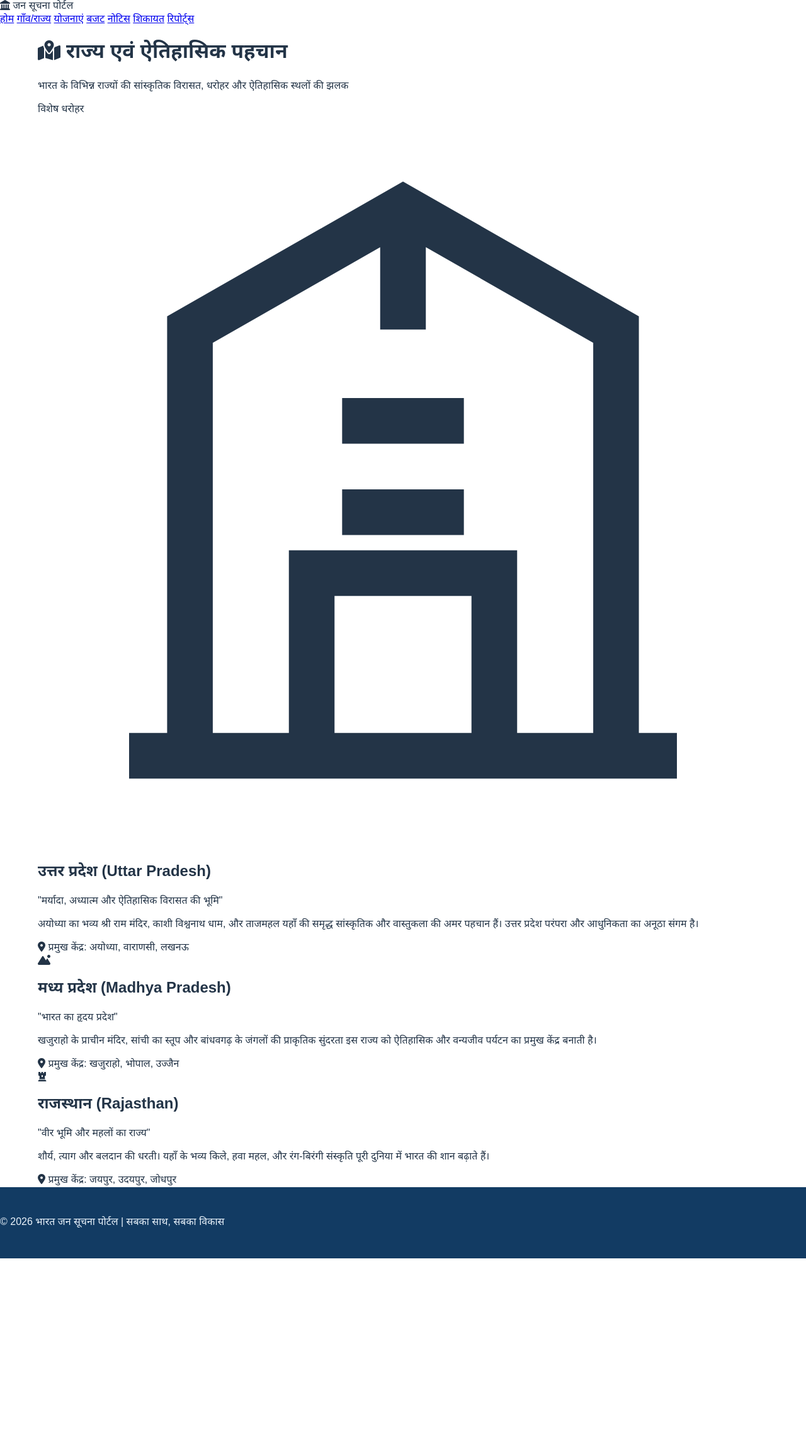
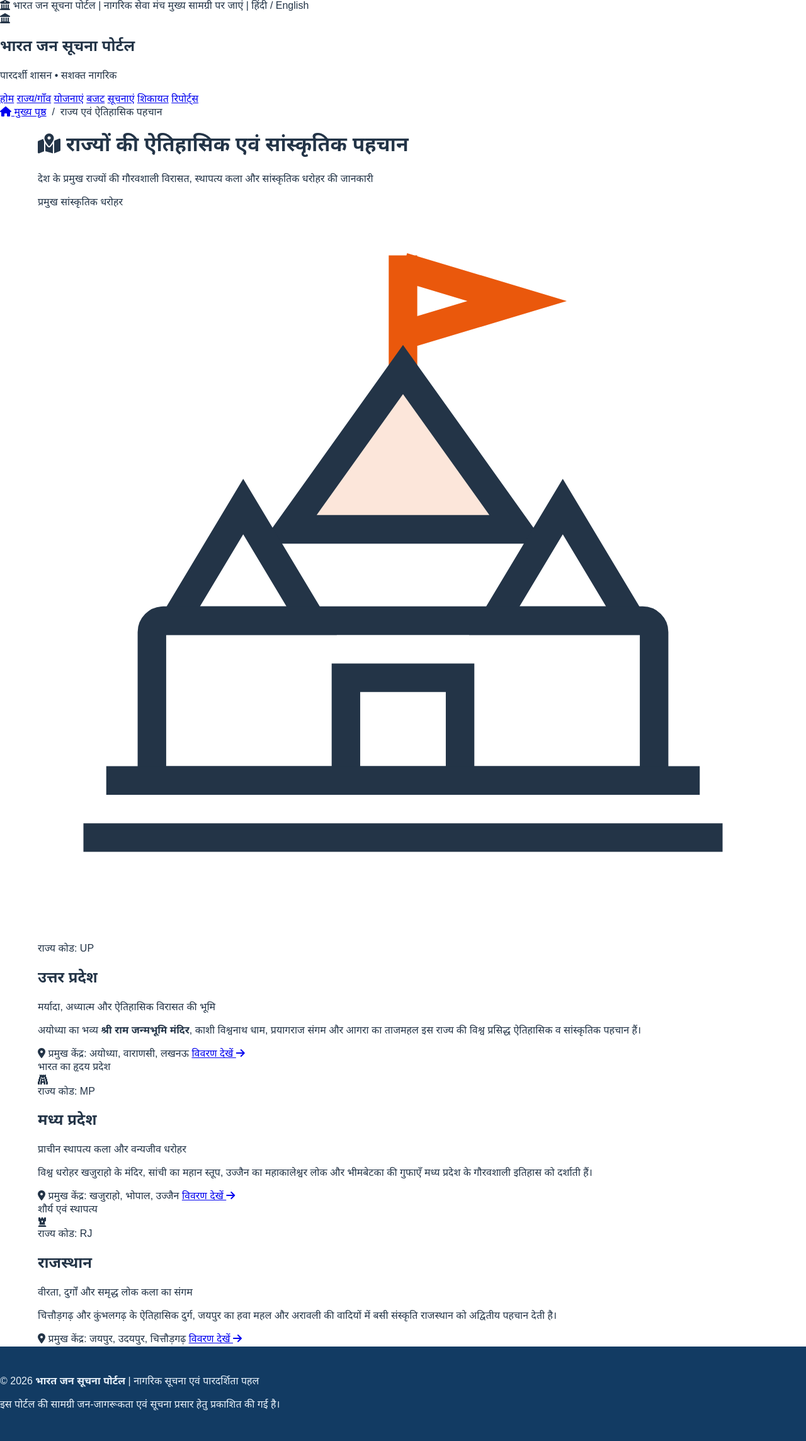
Before and after one commit to bundelkhandsevasamitii/JAN-SOOCHNA-PORTAL-, a Flask app: page /village in a window 1280 px wide. Shown: the whole page at 63% size. Before the commit the page ends 1998 px from the top, so only its background shows below. Run offline with Flask 3, Linux system fonts and the light colour scheme; parts of the project's set-up code (start-up, migrations or seed data) failed here and were passed over.

Commit message:
Update village.html

```diff
--- a/templates/village.html
+++ b/templates/village.html
@@ -3,97 +3,152 @@
 <head>
     <meta charset="UTF-8">
     <meta name="viewport" content="width=device-width, initial-scale=1.0">
-    <title>ग्राम एवं राज्य पहचान - भारत जन सूचना पोर्टल</title>
-    <!-- Google Fonts -->
-    <link href="https://fonts.googleapis.com/css2?family=Poppins:wght@300;400;500;600;700&display=swap" rel="stylesheet">
+    <title>राज्य एवं ग्राम पहचान - भारत जन सूचना पोर्टल</title>
+    <!-- Google Fonts (Hindi + English Clean Font) -->
+    <link href="https://fonts.googleapis.com/css2?family=Noto+Sans+Devanagari:wght@400;500;600;700&family=Poppins:wght@400;500;600;700&display=swap" rel="stylesheet">
     <!-- FontAwesome Icons -->
     <link rel="stylesheet" href="https://cdnjs.cloudflare.com/ajax/libs/font-awesome/6.4.0/css/all.min.css">
-    <!-- Custom CSS -->
+    <!-- Custom Light Govt CSS -->
     <link rel="stylesheet" href="{{ url_for('static', filename='css/style.css') }}">
 </head>
-<body class="dark-theme">
+<body>
 
-    <!-- Navbar -->
+    <!-- Top Govt Accessibility & Info Strip -->
+    <div class="gov-top-strip">
+        <div class="strip-content">
+            <span><i class="fa-solid fa-building-columns"></i> भारत जन सूचना पोर्टल | नागरिक सेवा मंच</span>
+            <span>मुख्य सामग्री पर जाएं | हिंदी / English</span>
+        </div>
+    </div>
+
+    <!-- Main Official Header & Navbar -->
     <header class="navbar">
-        <div class="logo">
-            <i class="fa-solid fa-landmark"></i> <span>जन सूचना पोर्टल</span>
+        <div class="logo-section">
+            <div class="emblem-box">
+                <i class="fa-solid fa-landmark"></i>
+            </div>
+            <div>
+                <h2 class="portal-title">भारत जन सूचना पोर्टल</h2>
+                <p class="portal-subtitle">पारदर्शी शासन • सशक्त नागरिक</p>
+            </div>
         </div>
         <nav class="nav-links">
             <a href="/">होम</a>
-            <a href="/village" class="active">गाँव/राज्य</a>
+            <a href="/village" class="active">राज्य/गाँव</a>
             <a href="/schemes">योजनाएं</a>
             <a href="/budget">बजट</a>
-            <a href="/notices">नोटिस</a>
+            <a href="/notices">सूचनाएं</a>
             <a href="/complaints">शिकायत</a>
             <a href="/reports">रिपोर्ट्स</a>
         </nav>
     </header>
 
+    <!-- Breadcrumb Bar -->
+    <div class="breadcrumb-bar">
+        <div class="breadcrumb-container">
+            <a href="/"><i class="fa-solid fa-house"></i> मुख्य पृष्ठ</a> &nbsp;/&nbsp; <span>राज्य एवं ऐतिहासिक पहचान</span>
+        </div>
+    </div>
+
     <!-- Main Container -->
     <main class="container">
         <div class="page-header">
-            <h1><i class="fa-solid fa-map-location-dot"></i> राज्य एवं ऐतिहासिक पहचान</h1>
-            <p>भारत के विभिन्न राज्यों की सांस्कृतिक विरासत, धरोहर और ऐतिहासिक स्थलों की झलक</p>
+            <h1><i class="fa-solid fa-map-location-dot"></i> राज्यों की ऐतिहासिक एवं सांस्कृतिक पहचान</h1>
+            <p>देश के प्रमुख राज्यों की गौरवशाली विरासत, स्थापत्य कला और सांस्कृतिक धरोहर की जानकारी</p>
         </div>
 
-        <!-- States & Heritage Grid -->
+        <!-- States & Heritage Cards Grid -->
         <div class="cards-grid">
 
-            <!-- Card 1: Uttar Pradesh (Ram Mandir & Heritage Theme) -->
-            <div class="state-card featured-card">
-                <div class="card-badge">विशेष धरोहर</div>
-                <div class="card-icon-container ram-mandir-glow">
-                    <!-- राम मंदिर / वास्तुकला को दर्शाने वाला आइकॉन या छोटा SVG प्रतीक -->
-                    <svg class="custom-svg-icon" viewBox="0 0 24 24" fill="none" stroke="currentColor" stroke-width="1.5">
-                        <path d="M3 21h18M5 21V7l7-4 7 4v14M9 21v-6h6v6M12 3v4M10 10h4M10 13h4"></path>
-                    </svg>
+            <!-- Card 1: Uttar Pradesh (Ram Mandir Custom SVG Design) -->
+            <div class="state-card featured-up">
+                <div class="card-top-ribbon saffron-ribbon">प्रमुख सांस्कृतिक धरोहर</div>
+                <div class="card-header-flex">
+                    <div class="icon-badge saffron-badge" title="श्री राम मंदिर वास्तुकला प्रतीक">
+                        <!-- श्री राम मंदिर शिखर का छोटा SVG डिज़ाइन -->
+                        <svg class="temple-svg" viewBox="0 0 64 64" fill="none" stroke="currentColor" stroke-width="2.5">
+                            <!-- ध्वज -->
+                            <path d="M32 4V14M32 5L42 8L32 11" stroke="#ea580c" stroke-width="2.5"/>
+                            <!-- मुख्य शिखर -->
+                            <path d="M22 28L32 14L42 28H22Z" fill="rgba(234, 88, 12, 0.15)"/>
+                            <!-- सहायक गुंबद -->
+                            <path d="M12 36L18 26L24 36H12Z"/>
+                            <path d="M40 36L46 26L52 36H40Z"/>
+                            <!-- मंदिर आधार व स्तंभ -->
+                            <rect x="10" y="36" width="44" height="14" rx="1"/>
+                            <path d="M27 50V41H37V50"/>
+                            <!-- सीढ़ियाँ -->
+                            <path d="M6 50H58M4 55H60"/>
+                        </svg>
+                    </div>
+                    <div>
+                        <span class="state-code">राज्य कोड: UP</span>
+                        <h2>उत्तर प्रदेश</h2>
+                    </div>
                 </div>
-                <h2>उत्तर प्रदेश (Uttar Pradesh)</h2>
-                <p class="tagline">"मर्यादा, अध्यात्म और ऐतिहासिक विरासत की भूमि"</p>
+                <p class="tagline">मर्यादा, अध्यात्म और ऐतिहासिक विरासत की भूमि</p>
                 <p class="description">
-                    अयोध्या का भव्य श्री राम मंदिर, काशी विश्वनाथ धाम, और ताजमहल यहाँ की समृद्ध सांस्कृतिक और वास्तुकला की अमर पहचान हैं। उत्तर प्रदेश परंपरा और आधुनिकता का अनूठा संगम है।
+                    अयोध्या का भव्य <strong>श्री राम जन्मभूमि मंदिर</strong>, काशी विश्वनाथ धाम, प्रयागराज संगम और आगरा का ताजमहल इस राज्य की विश्व प्रसिद्ध ऐतिहासिक व सांस्कृतिक पहचान हैं।
                 </p>
-                <div class="card-footer-info">
+                <div class="card-meta">
                     <span><i class="fa-solid fa-location-dot"></i> प्रमुख केंद्र: अयोध्या, वाराणसी, लखनऊ</span>
+                    <a href="#" class="details-link">विवरण देखें <i class="fa-solid fa-arrow-right"></i></a>
                 </div>
             </div>
 
             <!-- Card 2: Madhya Pradesh -->
             <div class="state-card">
-                <div class="card-icon-container">
-                    <i class="fa-solid fa-mountain-sun"></i>
+                <div class="card-top-ribbon navy-ribbon">भारत का हृदय प्रदेश</div>
+                <div class="card-header-flex">
+                    <div class="icon-badge navy-badge">
+                        <i class="fa-solid fa-gopuram"></i>
+                    </div>
+                    <div>
+                        <span class="state-code">राज्य कोड: MP</span>
+                        <h2>मध्य प्रदेश</h2>
+                    </div>
                 </div>
-                <h2>मध्य प्रदेश (Madhya Pradesh)</h2>
-                <p class="tagline">"भारत का हृदय प्रदेश"</p>
+                <p class="tagline">प्राचीन स्थापत्य कला और वन्यजीव धरोहर</p>
                 <p class="description">
-                    खजुराहो के प्राचीन मंदिर, सांची का स्तूप और बांधवगढ़ के जंगलों की प्राकृतिक सुंदरता इस राज्य को ऐतिहासिक और वन्यजीव पर्यटन का प्रमुख केंद्र बनाती है।
+                    विश्व धरोहर खजुराहो के मंदिर, सांची का महान स्तूप, उज्जैन का महाकालेश्वर लोक और भीमबेटका की गुफाएँ मध्य प्रदेश के गौरवशाली इतिहास को दर्शाती हैं।
                 </p>
-                <div class="card-footer-info">
+                <div class="card-meta">
                     <span><i class="fa-solid fa-location-dot"></i> प्रमुख केंद्र: खजुराहो, भोपाल, उज्जैन</span>
+                    <a href="#" class="details-link">विवरण देखें <i class="fa-solid fa-arrow-right"></i></a>
                 </div>
             </div>
 
             <!-- Card 3: Rajasthan -->
             <div class="state-card">
-                <div class="card-icon-container">
-                    <i class="fa-solid fa-chess-rook"></i>
+                <div class="card-top-ribbon green-ribbon">शौर्य एवं स्थापत्य</div>
+                <div class="card-header-flex">
+                    <div class="icon-badge green-badge">
+                        <i class="fa-solid fa-chess-rook"></i>
+                    </div>
+                    <div>
+                        <span class="state-code">राज्य कोड: RJ</span>
+                        <h2>राजस्थान</h2>
+                    </div>
                 </div>
-                <h2>राजस्थान (Rajasthan)</h2>
-                <p class="tagline">"वीर भूमि और महलों का राज्य"</p>
+                <p class="tagline">वीरता, दुर्गों और समृद्ध लोक कला का संगम</p>
                 <p class="description">
-                    शौर्य, त्याग और बलदान की धरती। यहाँ के भव्य किले, हवा महल, और रंग-बिरंगी संस्कृति पूरी दुनिया में भारत की शान बढ़ाते हैं।
+                    चित्तौड़गढ़ और कुंभलगढ़ के ऐतिहासिक दुर्ग, जयपुर का हवा महल और अरावली की वादियों में बसी संस्कृति राजस्थान को अद्वितीय पहचान देती है।
                 </p>
-                <div class="card-footer-info">
-                    <span><i class="fa-solid fa-location-dot"></i> प्रमुख केंद्र: जयपुर, उदयपुर, जोधपुर</span>
+                <div class="card-meta">
+                    <span><i class="fa-solid fa-location-dot"></i> प्रमुख केंद्र: जयपुर, उदयपुर, चित्तौड़गढ़</span>
+                    <a href="#" class="details-link">विवरण देखें <i class="fa-solid fa-arrow-right"></i></a>
                 </div>
             </div>
 
         </div>
     </main>
 
-    <!-- Footer -->
+    <!-- Official Govt Style Footer -->
     <footer class="footer">
-        <p>© 2026 भारत जन सूचना पोर्टल | सबका साथ, सबका विकास</p>
+        <div class="footer-content">
+            <p>© 2026 <strong>भारत जन सूचना पोर्टल</strong> | नागरिक सूचना एवं पारदर्शिता पहल</p>
+            <p class="footer-sub">इस पोर्टल की सामग्री जन-जागरूकता एवं सूचना प्रसार हेतु प्रकाशित की गई है।</p>
+        </div>
     </footer>
 
 </body>
```
